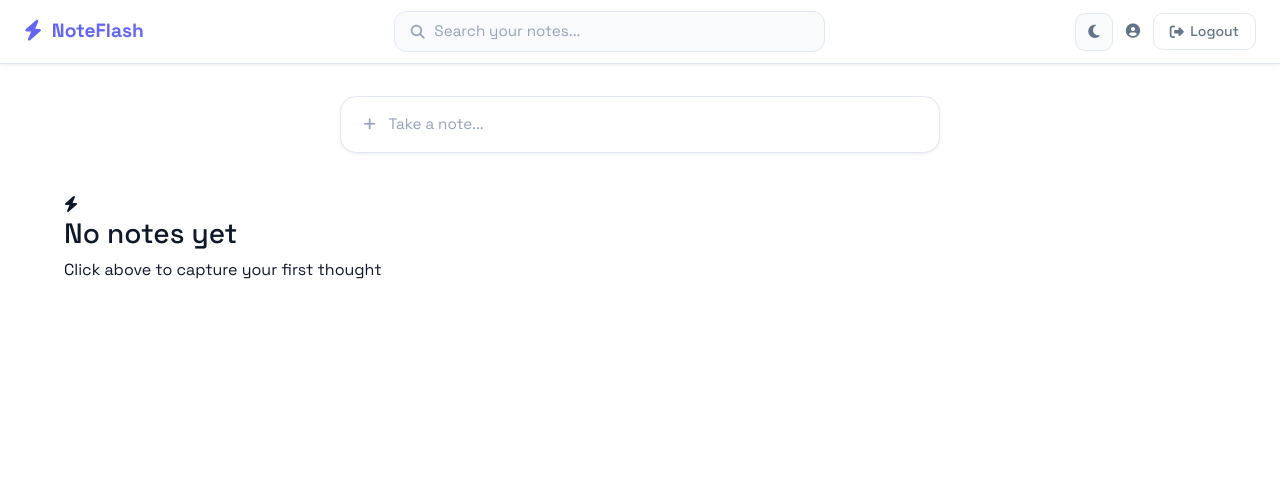
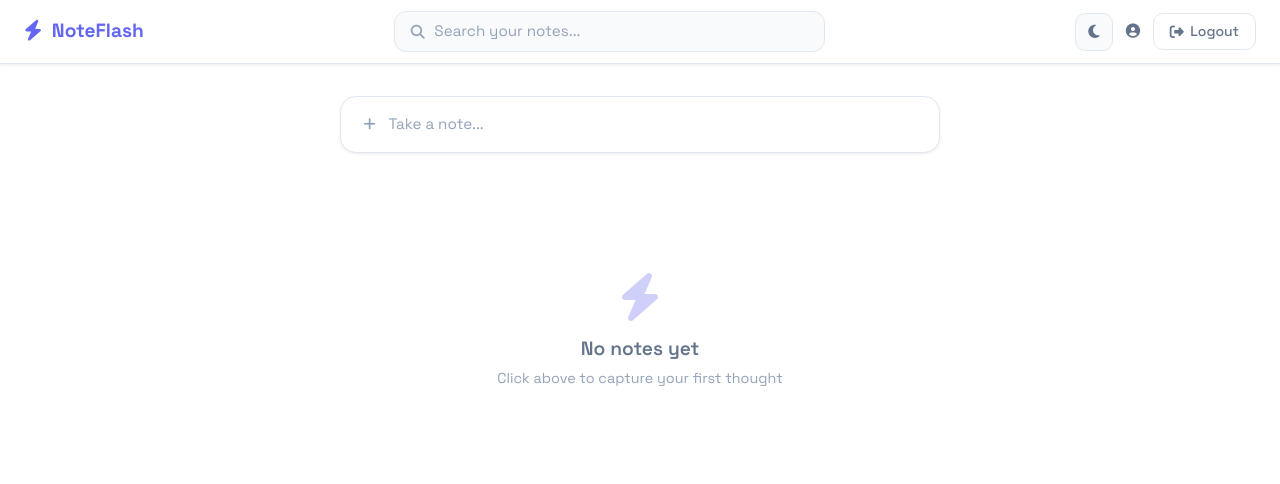
Before and after one commit to POSHANMS/notes-keeper-app, a Python web app: template templates/notes.html in a window 1280 px wide. Shown: the top 484 px of the page. Run offline with Jinja, Linux system fonts and the light colour scheme; the template is opened without the code that fills it, so the values that code supplies are empty; some libraries are stand-ins or nearby versions.

Commit message:
Add masonry grid and note cards CSS

```diff
--- a/static/css/style.css
+++ b/static/css/style.css
@@ -785,3 +785,95 @@ body.dark .auth-card {
     display: block;
     margin-bottom: 0.5rem;
 }
+
+/* Action buttons - hidden by default, show on hover */
+.note-actions {
+    display: flex;
+    align-items: center;
+    gap: 0.3rem;
+    opacity: 0;
+    transition: var(--transition);
+    margin-top: 0.5rem;
+}
+
+.note-card:hover .note-actions {
+    opacity: 1;
+}
+
+/* Individual action buttons */
+.btn-note-action {
+    width: 32px;
+    height: 32px;
+    border-radius: 8px;
+    display: flex;
+    align-items: center;
+    justify-content: center;
+    font-size: 0.8rem;
+    color: var(--text-muted);
+    background: rgba(0,0,0,0.04);
+    transition: var(--transition);
+}
+
+.btn-note-action:hover {
+    color: var(--brand-primary);
+    background: rgba(99, 102, 241, 0.1);
+}
+
+.btn-delete:hover {
+    color: #ef4444 !important;
+    background: rgba(239, 68, 68, 0.1) !important;
+}
+
+/* ============================================
+   EMPTY STATE
+   ============================================ */
+
+.empty-state {
+    text-align: center;
+    padding: 5rem 2rem;
+    color: var(--text-muted);
+}
+
+.empty-state i {
+    font-size: 3rem;
+    color: var(--brand-primary);
+    opacity: 0.3;
+    margin-bottom: 1rem;
+    display: block;
+}
+
+.empty-state h3 {
+    font-size: 1.2rem;
+    font-weight: 600;
+    color: var(--text-secondary);
+    margin-bottom: 0.5rem;
+}
+
+.empty-state p {
+    font-size: 0.9rem;
+}
+
+/* ============================================
+   RESPONSIVE GRID
+   ============================================ */
+@media (max-width: 1024px) {
+    .notes-grid {
+        columns: 3 220px;
+    }
+}
+
+@media (max-width: 768px) {
+    .notes-grid {
+        columns: 2 180px;
+    }
+
+    .notes-container {
+        padding: 1.5rem 1rem;
+    }
+}
+
+@media (max-width: 480px) {
+    .notes-grid {
+        columns: 1;
+    }
+}
```
